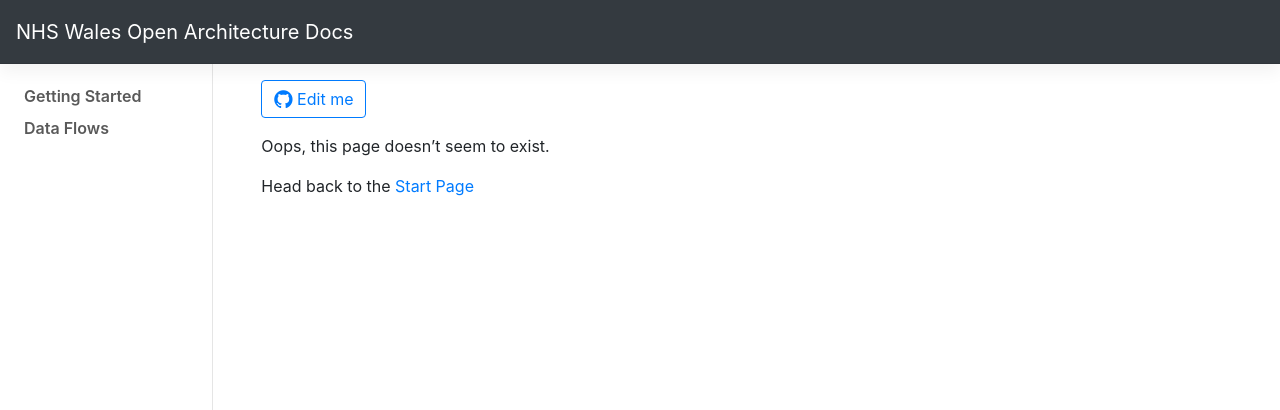
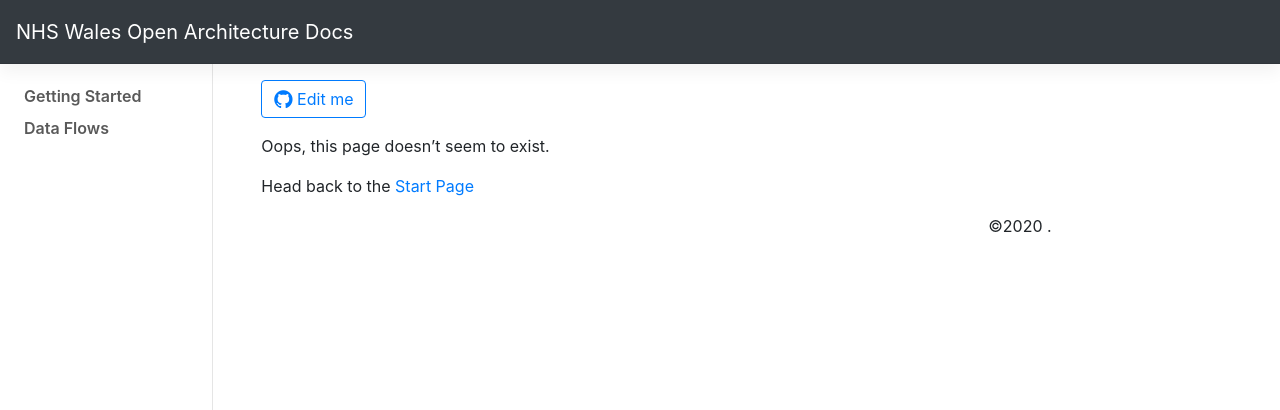
Before and after one commit to nwisbeta/open-architecture, a Jekyll site: the page built from 404.md, in a window 1280 px wide and 900 px high. Shown: the top 410 px of the window. Built offline with Jekyll 4.4.1, drawn with Linux system fonts in a browser that asks for light colours.

Commit message:
Update default.html

```diff
--- a/_layouts/default.html
+++ b/_layouts/default.html
@@ -34,12 +34,13 @@
           <h1 class="bd-title" id="content">{{ page.title | smartify }}</h1>
           <p class="bd-lead">{{ page.description | smartify }}</p>
           {{ content }}
+          <div style="text-align: right">
+            &copy;{{ site.time | date: "%Y"  }} {{site.company_name}}.
+          </div>
         </main>
       </div>
     </div>
-    <footer style="text-align: right">
-      &copy;{{ site.time | date: "%Y"  }} {{site.company_name}}.
-    </footer>
+
 
     <script src="https://cdnjs.cloudflare.com/ajax/libs/mermaid/8.0.0/mermaid.min.js"></script>
     <script src="{{ site.baseurl }}/assets/js/mermaid-render.js"></script>
```
